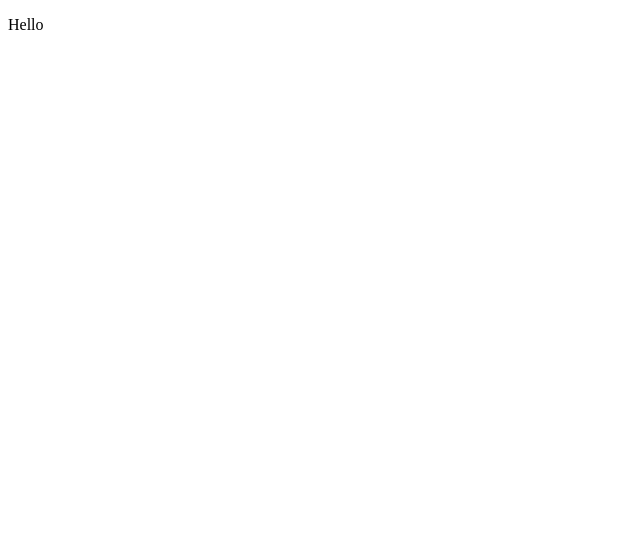
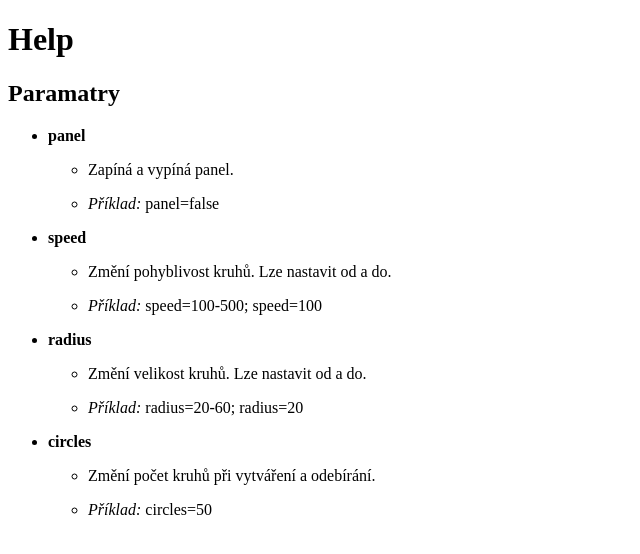
Before and after one commit to filipvrba/circles, a plain HTML site: page help/index.html in a window 1280 px wide. Shown: the whole page, without its empty margins (0-640 px from the left). Drawn offline with Linux system fonts and the light colour scheme; files that its build step writes are made by us from their sources.

Commit message:
add help

```diff
--- a/help/index.html
+++ b/help/index.html
@@ -3,11 +3,14 @@
     <head>
         <meta charset="UTF-8">
         <meta name="viewport" content="width=device-width, initial-scale=1.0">
-        <title>Circles</title>
-
-        <link rel="stylesheet" href="./static/css/dark-theme.css">
+        <title>Circles - Help</title>
     </head>
     <body>
-        <p>Hello</p>
+        <h1>Help</h1>
+        <h2>Paramatry</h2>
+        <params-elm></params-elm>
+
+        <script src="../src/constants.js"></script>
+        <script type="module" src="../src/elements/index.js"></script>
     </body>
 </html>
--- a/src/elements/index.js
+++ b/src/elements/index.js
@@ -1,3 +1,5 @@
 import { PanelDetailElement } from './panelDetailElement.js';
+import { ParametersElement } from './parametersElement.js';
 
 window.customElements.define( 'panel-detail', PanelDetailElement );
+window.customElements.define( 'params-elm', ParametersElement );
--- /dev/null
+++ b/src/elements/parametersElement.js
@@ -0,0 +1,64 @@
+class ParametersElement extends HTMLElement {
+
+  constructor() {
+      super();
+
+      this.init();
+  }
+
+  init() {
+
+      const template = `
+        <ul>
+            <li>
+                <p><strong>${ PANEL_ID }</strong></p>
+                <ul>
+                    <li>
+                        <p>Zapíná a vypíná panel.</p>
+                    </li>
+                    <li>
+                        <p><i>Příklad:</i> ${ PANEL_ID }=false</p>
+                    </li>
+                </ul>
+            </li>
+            <li>
+                <p><strong>${ SPEED }</strong></p>
+                <ul>
+                    <li>
+                        <p>Změní pohyblivost kruhů. Lze nastavit od a do.</p>
+                    </li>
+                    <li>
+                        <p><i>Příklad:</i> ${ SPEED }=100-500; ${ SPEED }=100</p>
+                    </li>
+                </ul>
+            </li>
+            <li>
+                <p><strong>${ RADIUS }</strong></p>
+                <ul>
+                    <li>
+                        <p>Změní velikost kruhů. Lze nastavit od a do.</p>
+                    </li>
+                    <li>
+                        <p><i>Příklad:</i> ${ RADIUS }=20-60; ${ RADIUS }=20</p>
+                    </li>
+                </ul>
+            </li>
+            <li>
+            <p><strong>${ CIRCLES }</strong></p>
+            <ul>
+                <li>
+                    <p>Změní počet kruhů při vytváření a odebírání.</p>
+                </li>
+                <li>
+                    <p><i>Příklad:</i> ${ CIRCLES }=50</p>
+                </li>
+            </ul>
+        </li>
+        </ul>
+      `;
+
+      this.innerHTML = template;
+  }
+}
+
+export { ParametersElement }
```
